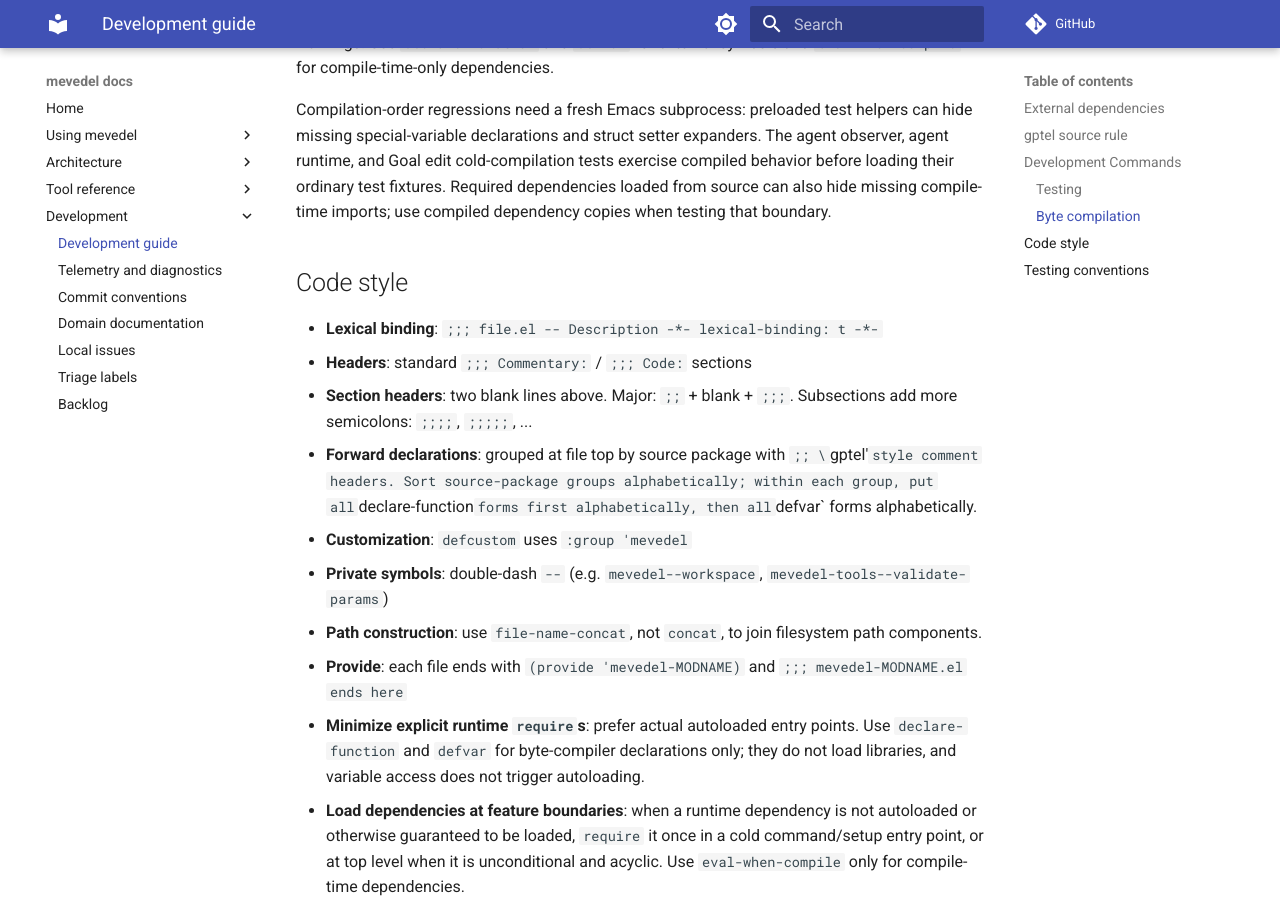
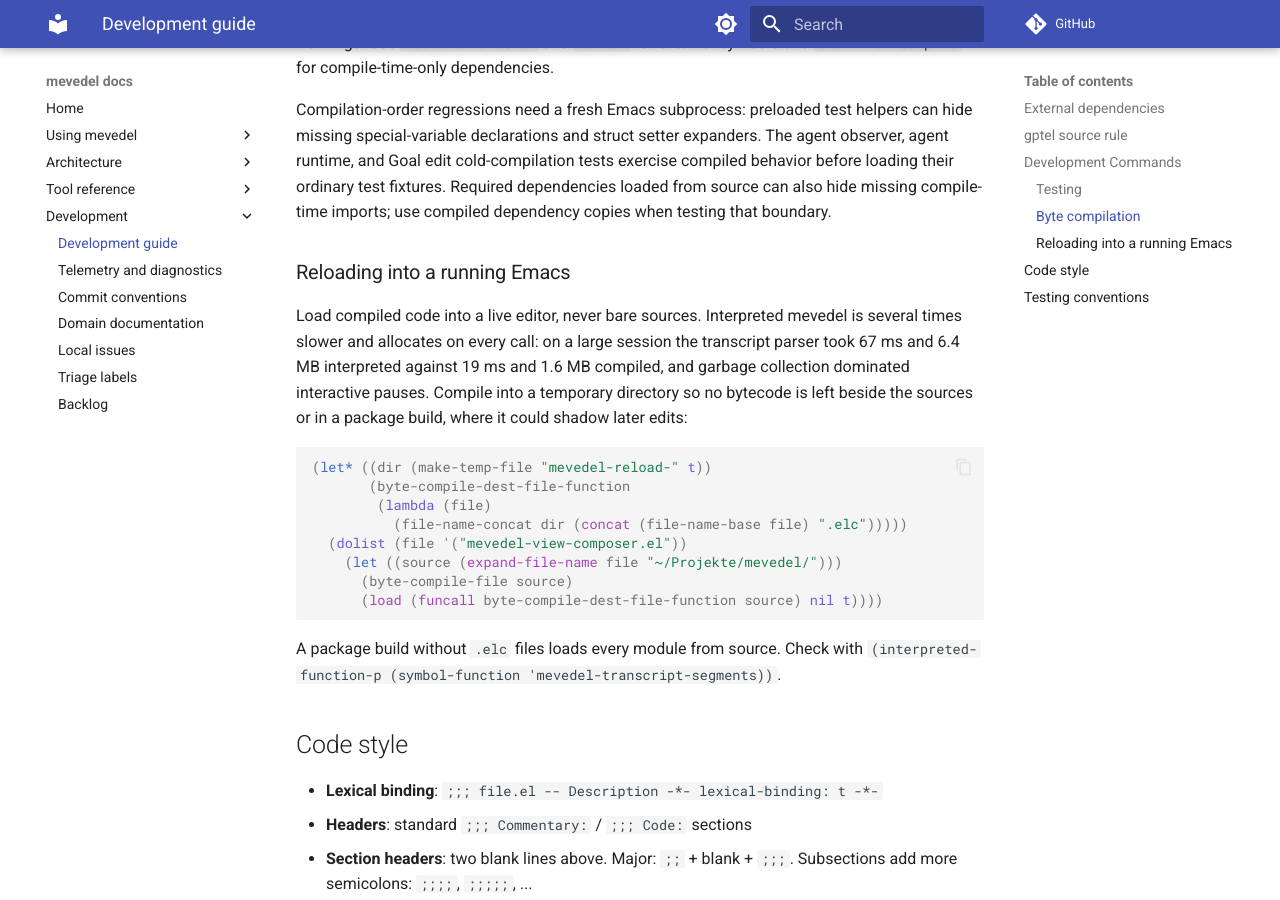
Before and after one commit to FrauH0lle/mevedel, an MkDocs documentation site: the page built from docs/development.md, in a window 1280 px wide and 900 px high, scrolled down 3127 px. Built offline with MkDocs 1.6.1 and Material for MkDocs 9.7.7, drawn with Linux system fonts in a browser that asks for light colours; comment, search, counter and statistics services are not loaded.

Commit message:
Document reloading compiled code into a running Emacs
The user's editor had been running all of mevedel interpreted: its package
build held no bytecode and live reloads loaded sources.  Interpreted, the
transcript parser was 3.5 times slower and allocated four times as much.

````diff
--- a/docs/development.md
+++ b/docs/development.md
@@ -154,6 +154,29 @@
 Required dependencies loaded from source can also hide missing compile-time
 imports; use compiled dependency copies when testing that boundary.
 
+### Reloading into a running Emacs
+
+Load compiled code into a live editor, never bare sources. Interpreted
+mevedel is several times slower and allocates on every call: on a large
+session the transcript parser took 67 ms and 6.4 MB interpreted against
+19 ms and 1.6 MB compiled, and garbage collection dominated interactive
+pauses. Compile into a temporary directory so no bytecode is left beside
+the sources or in a package build, where it could shadow later edits:
+
+```elisp
+(let* ((dir (make-temp-file "mevedel-reload-" t))
+       (byte-compile-dest-file-function
+        (lambda (file)
+          (file-name-concat dir (concat (file-name-base file) ".elc")))))
+  (dolist (file '("mevedel-view-composer.el"))
+    (let ((source (expand-file-name file "~/Projekte/mevedel/")))
+      (byte-compile-file source)
+      (load (funcall byte-compile-dest-file-function source) nil t))))
+```
+
+A package build without `.elc` files loads every module from source. Check
+with `(interpreted-function-p (symbol-function 'mevedel-transcript-segments))`.
+
 ## Code style
 
 - **Lexical binding**: `;;; file.el -- Description -*- lexical-binding: t -*-`
````
